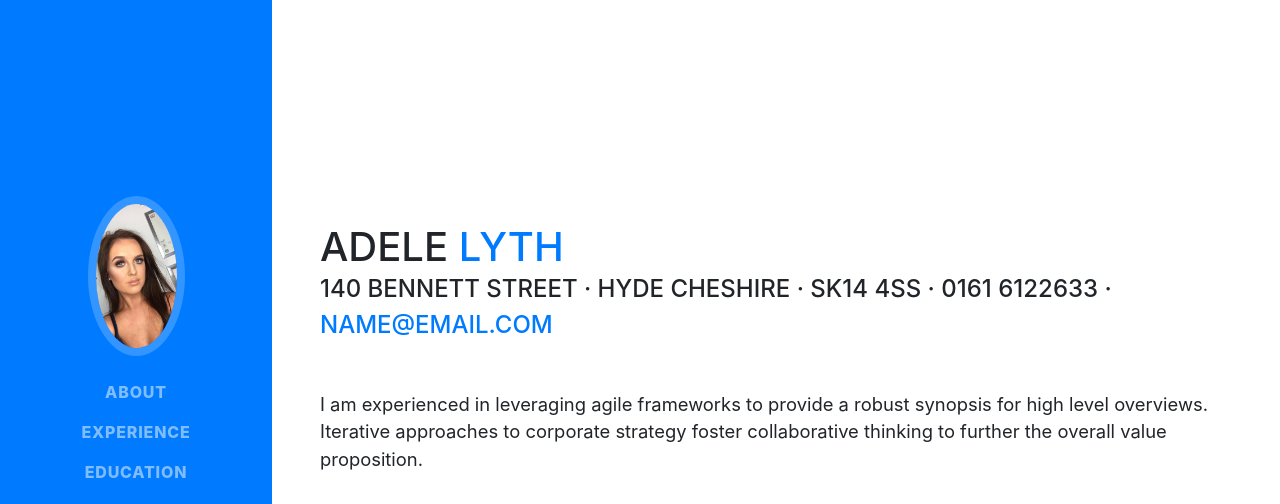
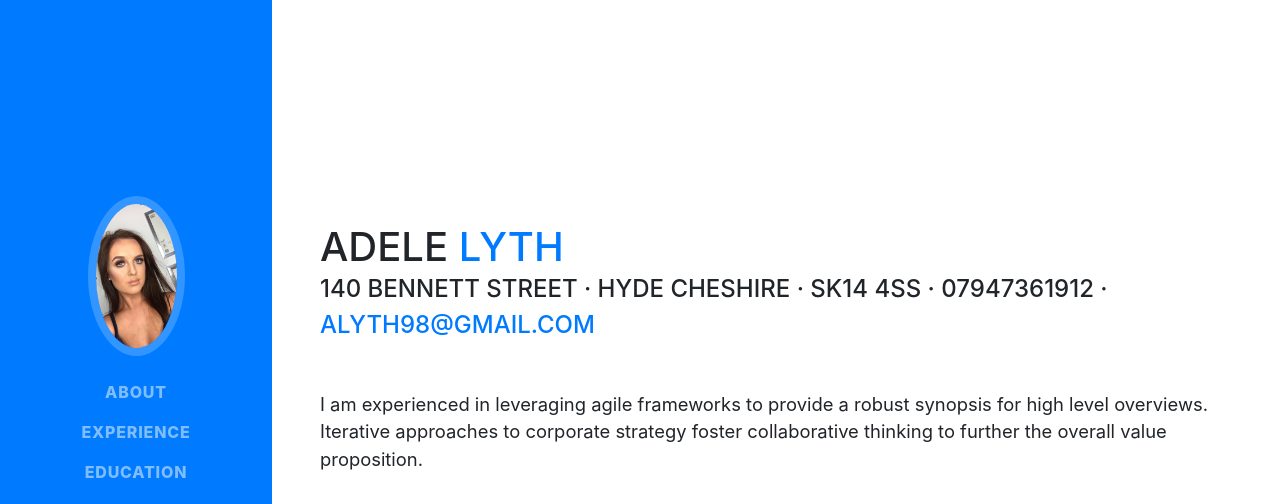
Before and after one commit to adeleelyth/adeleelyth.github.io, a website with bundled scripts: page index.html in a window 1280 px wide. Shown: the top 504 px of the page. Built offline with nearby package versions, Linux system fonts and the light colour scheme; a web font is replaced by a local one.

Commit message:
Updated Email

```diff
--- a/index.html
+++ b/index.html
@@ -66,8 +66,8 @@
           <h1 class="mb-0">Adele
             <span class="text-primary">Lyth</span>
           </h1>
-          <div class="subheading mb-5">140 Bennett Street · Hyde Cheshire · SK14 4SS · 0161 6122633 ·
-            <a href="mailto:name@email.com">name@email.com</a>
+          <div class="subheading mb-5">140 Bennett Street · Hyde Cheshire · SK14 4SS · 07947361912 ·
+            <a href="mailto:name@email.com">alyth98@gmail.com</a>
           </div>
           <p class="lead mb-5">I am experienced in leveraging agile frameworks to provide a robust synopsis for high level overviews. Iterative approaches to corporate strategy foster collaborative thinking to further the overall value proposition.</p>
           <div class="social-icons">
```
